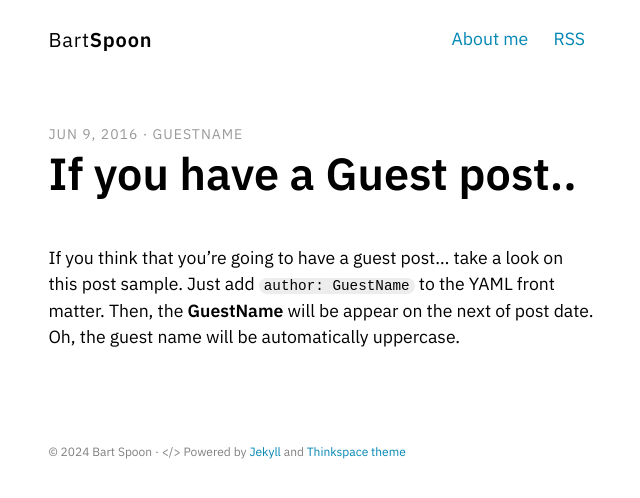
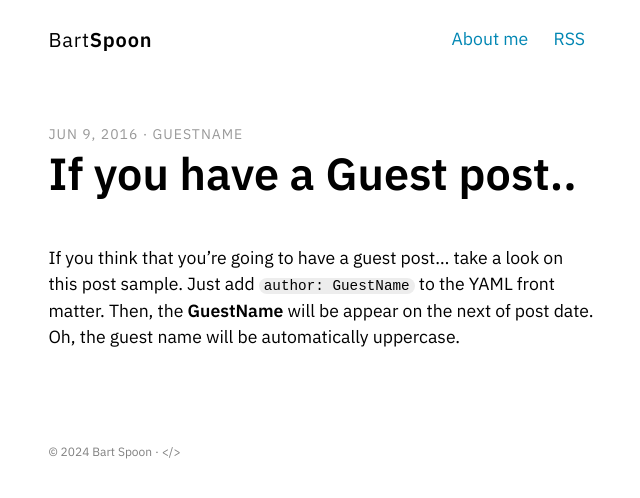
Before and after one commit to bart-spoon/bart-spoon.github.io, a Jekyll site: the page built from _posts/2016-06-09-if-you-have-a-guest-post.md, in a window 1280 px wide. Shown: the top 498 px of the page, without its empty margins (318-958 px from the left). Built offline with Jekyll 4.4.1, drawn with Linux system fonts in a browser that asks for light colours.

Commit message:
remove excess footer information

```diff
--- a/_includes/footer.html
+++ b/_includes/footer.html
@@ -1,5 +1,5 @@
 <footer class="site-footer">
   <div class="container">
-    <small class="block">&copy; {{ site.time | date: '%Y' }} {{ site.author.name }} &middot; &lt;/&gt; Powered by <a href="https://jekyllrb.com/">Jekyll</a> and <a href="https://github.com/heiswayi/thinkspace">Thinkspace theme</a></small>
+    <small class="block">&copy; {{ site.time | date: '%Y' }} {{ site.author.name }} &middot; &lt;/&gt;
   </div>
 </footer>
```
